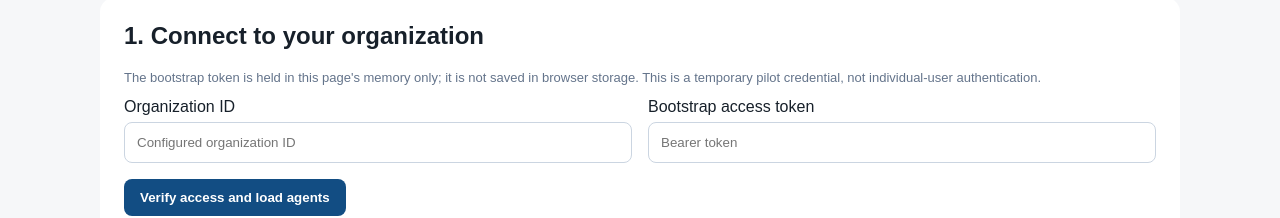
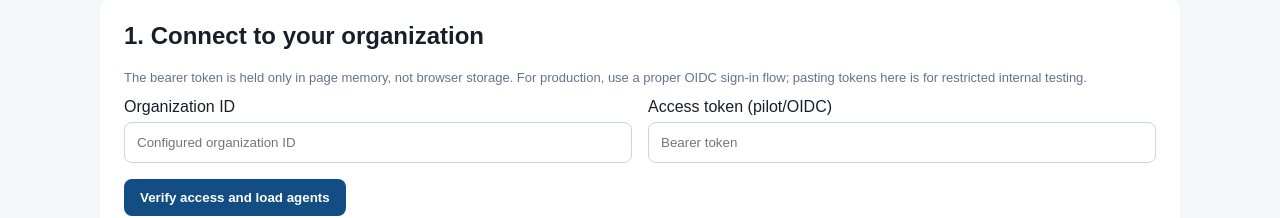
Before and after one commit to Ashour158/medsol-ai-marketing-os, a Next.js app in the folder apps/web/: page / in a window 1280 px wide. Shown: the part 185-403 px from the top of the page. Built offline with nearby package versions, Linux system fonts and the light colour scheme.

Commit message:
Clarify temporary token entry and OIDC production authentication requirements

```diff
--- a/apps/web/src/app/page.tsx
+++ b/apps/web/src/app/page.tsx
@@ -16,7 +16,7 @@ export default function Home() {
   const [busy, setBusy] = useState(false);
 
   async function call(path: string, body?: unknown): Promise<unknown> {
-    if (!organizationId.trim() || !token.trim()) throw new Error("Enter your organization ID and bootstrap access token.");
+    if (!organizationId.trim() || !token.trim()) throw new Error("Enter your organization ID and access token.");
     const response = await fetch("/api/marketing/" + path, {
       method: body === undefined ? "GET" : "POST",
       headers: { authorization: "Bearer " + token.trim(), "x-organization-id": organizationId.trim(), ...(body === undefined ? {} : { "content-type": "application/json" }) },
@@ -41,10 +41,10 @@ export default function Home() {
     <p style={{ color: "#64748b" }}>Internal pilot console · human approval remains mandatory for governed campaigns.</p>
     <section style={{ background: "white", borderRadius: 14, padding: 24, marginTop: 24 }}>
       <h2 style={{ marginTop: 0 }}>1. Connect to your organization</h2>
-      <p style={{ color: "#64748b", fontSize: 13 }}>The bootstrap token is held in this page's memory only; it is not saved in browser storage. This is a temporary pilot credential, not individual-user authentication.</p>
+      <p style={{ color: "#64748b", fontSize: 13 }}>The bearer token is held only in page memory, not browser storage. For production, use a proper OIDC sign-in flow; pasting tokens here is for restricted internal testing.</p>
       <div style={{ display: "grid", gridTemplateColumns: "repeat(auto-fit,minmax(230px,1fr))", gap: 16 }}>
         <label>Organization ID<input style={fieldStyle} value={organizationId} onChange={e => setOrganizationId(e.target.value)} autoComplete="off" placeholder="Configured organization ID" /></label>
-        <label>Bootstrap access token<input style={fieldStyle} type="password" value={token} onChange={e => setToken(e.target.value)} autoComplete="off" placeholder="Bearer token" /></label>
+        <label>Access token (pilot/OIDC)<input style={fieldStyle} type="password" value={token} onChange={e => setToken(e.target.value)} autoComplete="off" placeholder="Bearer token" /></label>
       </div>
       <button style={{ ...buttonStyle, marginTop: 16 }} disabled={busy} onClick={() => perform(async () => { setAgents(await call("agents")); })}>Verify access and load agents</button>
       {agents !== null && <details style={{ marginTop: 14 }}><summary>Agent roster</summary><pre style={{ whiteSpace: "pre-wrap", overflowWrap: "anywhere" }}>{JSON.stringify(agents, null, 2)}</pre></details>}
```
